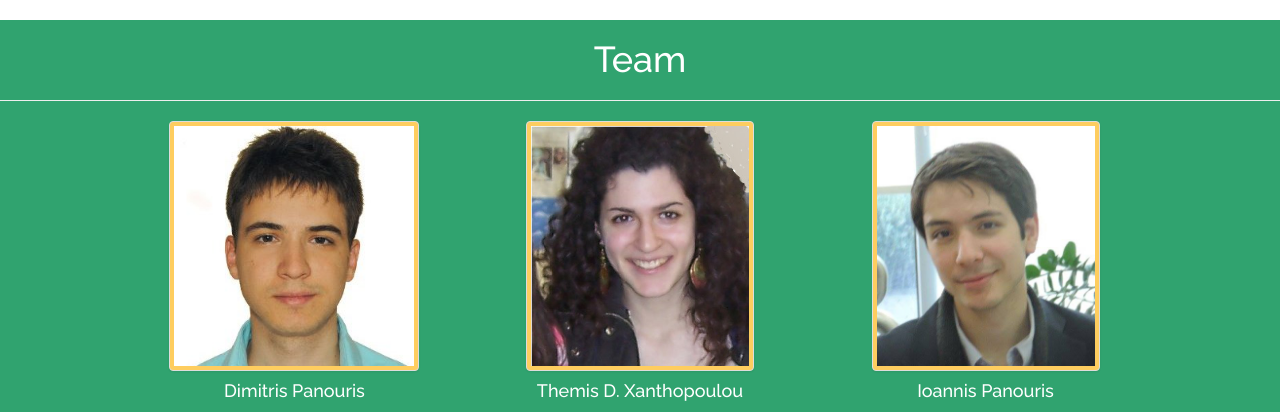
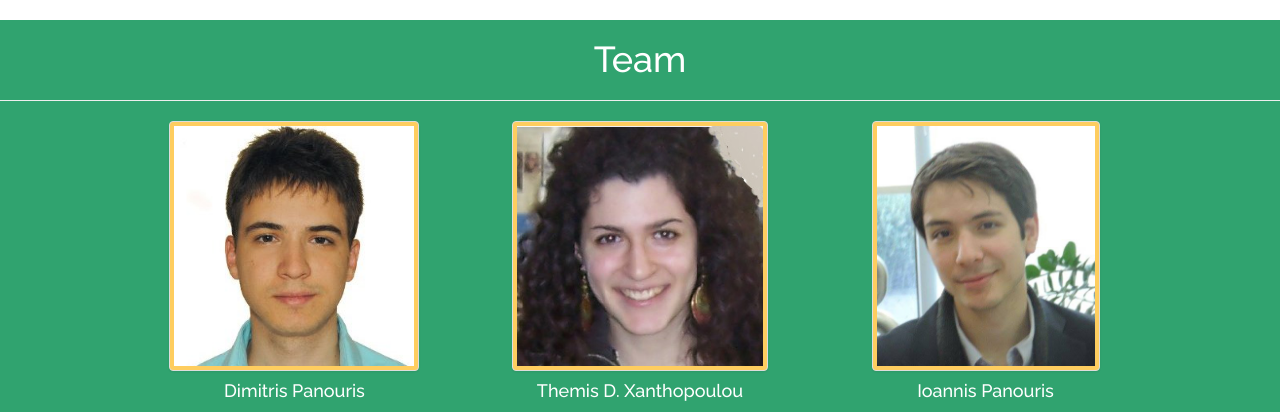
Before and after one commit to GeneralDido/GeneralDido.github.io, a plain HTML site: page index.html in a window 1280 px wide. Shown: the part 3680-4092 px from the top of the page. Drawn offline with nearby package versions, Linux system fonts and the light colour scheme.

Commit message:
change themis photo

```diff
--- a/index.html
+++ b/index.html
@@ -352,7 +352,7 @@
                         </div>
                     </div>
                     <div class="col-sm-4">
-                        <img class="img-thumbnail img-responsive" src="img/them3.jpg" alt="Them" width="228" height="230">
+                        <img class="img-thumbnail img-responsive" src="img/themis6.jpg" alt="Them" width="256" height="256">
                         <br/><h4>Themis D. Xanthopoulou</h4>
                         Executive Partner / Modeling Expert <br/>
                         <div class="social text-center">
```
Also changed, not shown: img/themis6.jpg (added).
